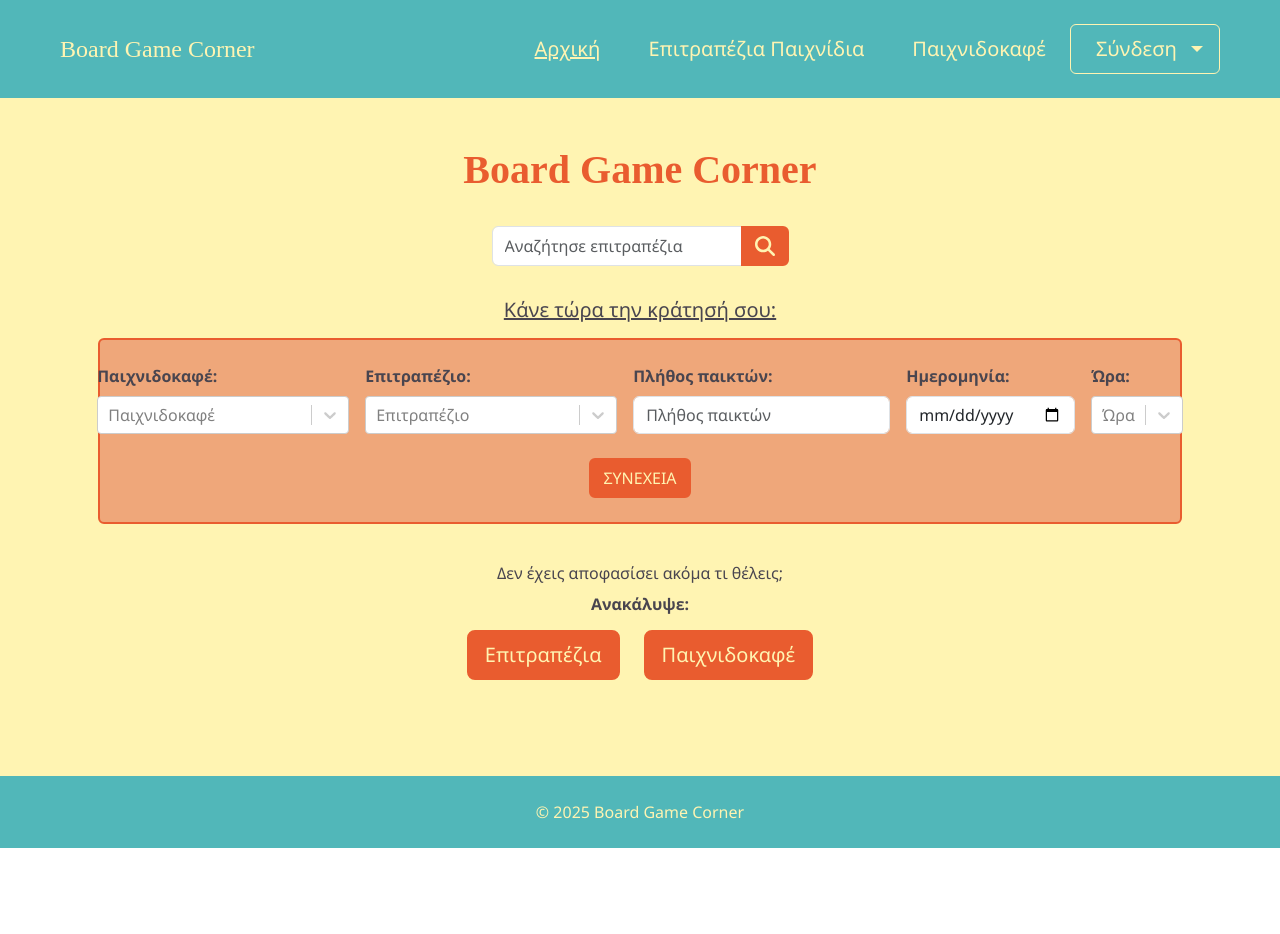
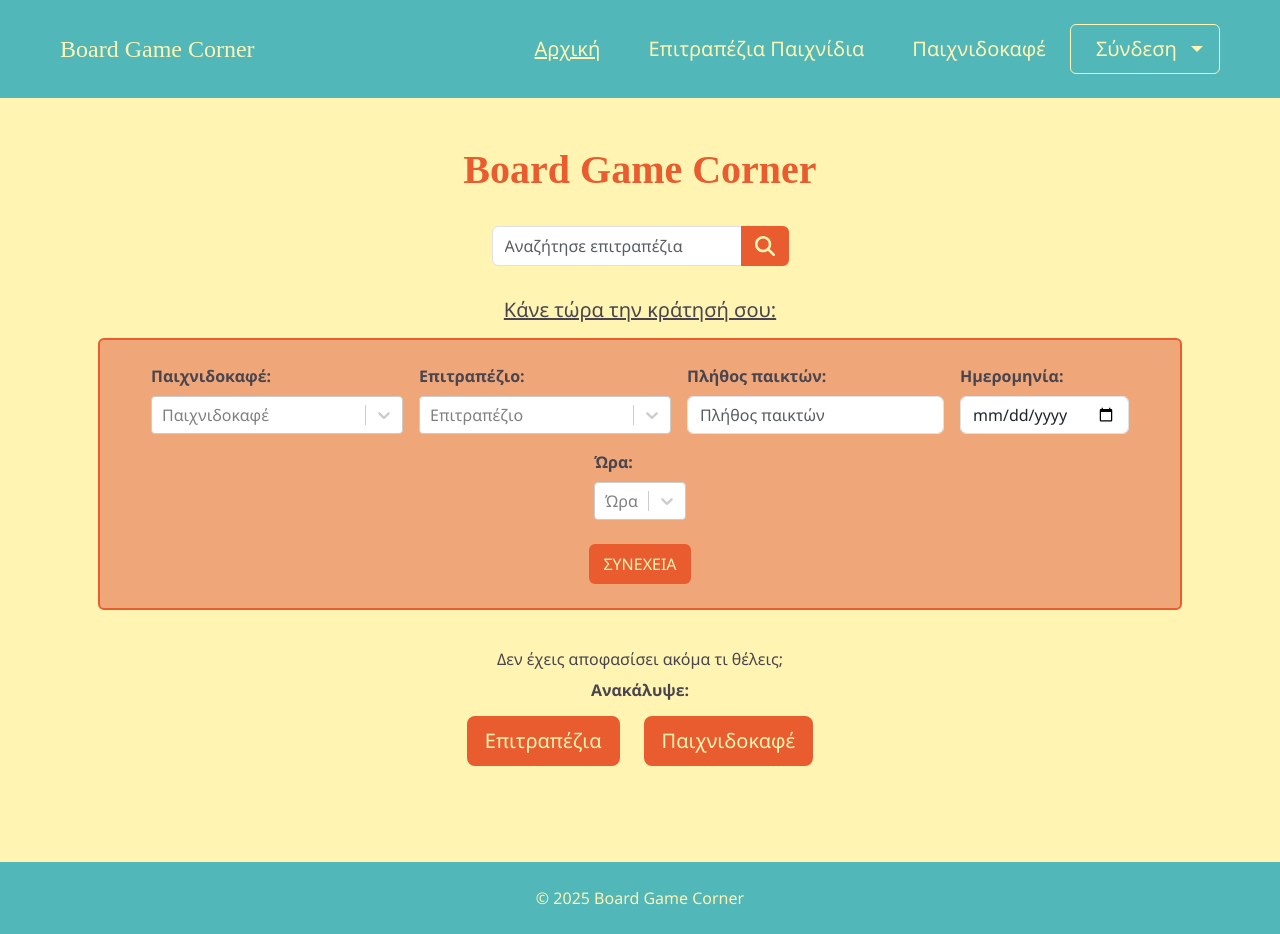
Before and after one commit to stellavl/board-game-corner, a React (Create React App) app in the folder frontend/: page /home in a window 1280 px wide. Before the commit the page ends 848 px from the top, so only its background shows below. Built offline with nearby package versions, Linux system fonts and the light colour scheme; the HTML template or start-up script is replaced by a standard one.

Commit message:
add validation for select fields

```diff
--- a/frontend/src/components/common/ReservationForm.jsx
+++ b/frontend/src/components/common/ReservationForm.jsx
@@ -6,6 +6,7 @@ import boardGames from '../../data/boardGames';
 import gameCafes from '../../data/boardGameCafes';
 import timeSlots from '../../data/timeslots';
 import { useNavigate } from "react-router-dom";
+import classNames from 'classnames';
 
 const ReservationForm = ({ showGameCafe = true, showBoardGame = true, boardGameTitle, cafeName }) => {
   const navigate = useNavigate();
@@ -80,7 +81,7 @@ const ReservationForm = ({ showGameCafe = true, showBoardGame = true, boardGameT
           maxWidth: '80rem'
         }}
       >
-        <Row className="g-3 row-cols-1 row-cols-lg-auto justify-content-center flex-nowrap">
+        <Row className="g-3 row-cols-1 row-cols-lg-auto justify-content-center">
           {showGameCafe && (
             <Col xs={12} sm={8} md={4} lg={3}>
               <Form.Group>
@@ -94,7 +95,7 @@ const ReservationForm = ({ showGameCafe = true, showBoardGame = true, boardGameT
                   name="gameCafe"
                   options={gameCafes.map(cafe => ({ value: cafe.name, label: `${cafe.name}(${cafe.city})` }))}
                   onChange={(selectedOption) => handleChange("gameCafe", selectedOption ? selectedOption.value : "")}
-                  isInvalid={!!errors.gameCafe}
+                  className={classNames({ 'is-invalid': !!errors.gameCafe })}
                   placeholder="Παιχνιδοκαφέ"
                   styles={{
                     container: (provided) => ({ ...provided, maxWidth: "100%" }),
@@ -123,7 +124,7 @@ const ReservationForm = ({ showGameCafe = true, showBoardGame = true, boardGameT
                   name="boardGame"
                   options={boardGameOptions}
                   onChange={(selectedOption) => handleChange("boardGame", selectedOption ? selectedOption.value : "")}
-                  isInvalid={!!errors.boardGame}
+                  className={classNames({ 'is-invalid': !!errors.boardGame })}
                   placeholder="Επιτραπέζιο"
                   styles={{
                     container: (provided) => ({ ...provided, maxWidth: "100%" }),
@@ -194,7 +195,7 @@ const ReservationForm = ({ showGameCafe = true, showBoardGame = true, boardGameT
                 name="time"
                 options={timeSlots.map(time => ({ value: time, label: time }))}
                 onChange={(selectedOption) => handleChange("time", selectedOption ? selectedOption.value : "")}
-                isInvalid={!!errors.time}
+                className={classNames({ 'is-invalid': !!errors.time })}
                 placeholder="Ώρα"
                 styles={{
                   container: (provided) => ({ ...provided, maxWidth: "100%" }),
```
